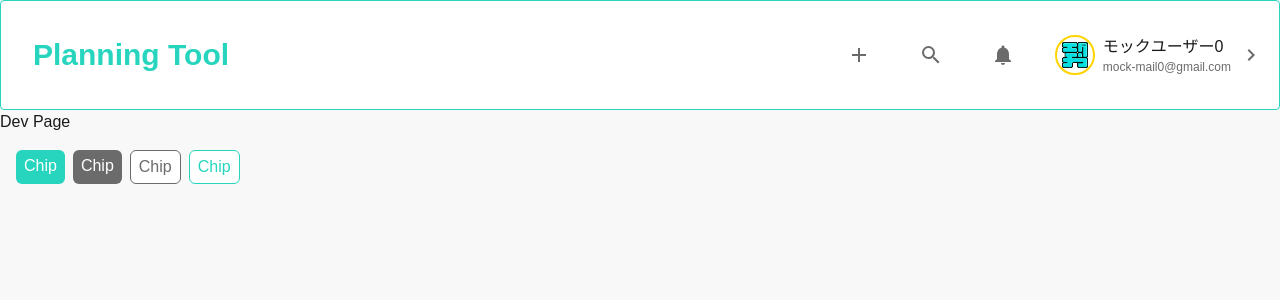
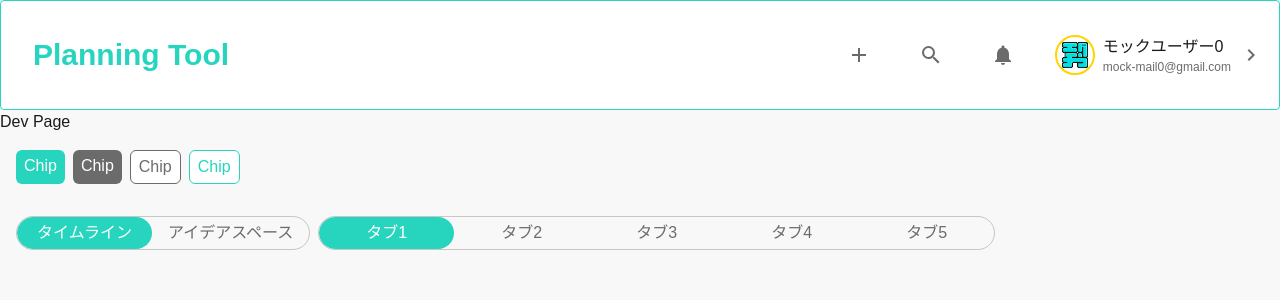
Before and after one commit to SOTA-swp/frontend, a Next.js app: page /dev in a window 1280 px wide. Shown: the top 300 px of the page. Built offline with nearby package versions, Linux system fonts and the light colour scheme.

Commit message:
✨ Tabを追加

```diff
--- a/app/dev/page.tsx
+++ b/app/dev/page.tsx
@@ -1,4 +1,5 @@
 import Chip from "@/components/Chip";
+import Tab from "@/components/Tab";
 
 export interface DevPageProps {
   a: undefined;
@@ -26,6 +27,28 @@ const DevPage: React.FC<DevPageProps> = ({}) => {
           Chip
         </Chip>
       </div>
+      <div className="flex gap-2 p-4">
+        <Tab
+          id={0}
+          tabList={[
+            {
+              label: "time-line",
+              itemContent: "タイムライン",
+            },
+            { label: "idea-space", itemContent: "アイデアスペース" },
+          ]}
+        />
+        <Tab
+          id={1}
+          tabList={[
+            { label: "1", itemContent: "タブ1" },
+            { label: "2", itemContent: "タブ2" },
+            { label: "3", itemContent: "タブ3" },
+            { label: "4", itemContent: "タブ4" },
+            { label: "5", itemContent: "タブ5" },
+          ]}
+        />
+      </div>
     </div>
   );
 };
--- /dev/null
+++ b/components/Tab.tsx
@@ -0,0 +1,81 @@
+"use client";
+import clsx from "clsx";
+import { motion } from "motion/react";
+import React from "react";
+
+interface TabItemProps {
+  label: string;
+  itemContent: React.ReactNode;
+}
+
+const TabItem = ({
+  itemContent,
+  onClick,
+  children,
+  className,
+}: TabItemProps & {
+  onClick: () => void;
+  children?: React.ReactNode;
+  className?: string;
+}) => {
+  return (
+    <button
+      onClick={() => onClick?.()}
+      className={clsx("relative px-1 py-1 z-10 min-w-[135px]")}>
+      {children}
+      <div className={clsx("relative z-10 px-3 rounded-full", className)}>
+        {itemContent}
+      </div>
+    </button>
+  );
+};
+
+function Tab({
+  id,
+  label,
+  tabList,
+  onChange,
+}: {
+  id?: string | number;
+  label?: string;
+  tabList?: TabItemProps[];
+  onChange?: (label: string) => void;
+}) {
+  const [stateLabel, setStateLabel] = React.useState(tabList?.[0]?.label || "");
+  const activeLabel = label || stateLabel;
+
+  const onChangeLabel = (newLabel: string) => {
+    onChange?.(newLabel);
+    setStateLabel(newLabel);
+  };
+
+  return (
+    <motion.div
+      layout
+      className={`flex border border-border rounded-full overflow-hidden select-none`}>
+      {tabList?.map((tab) => (
+        <TabItem
+          key={tab.label}
+          label={tab.label}
+          itemContent={tab.itemContent}
+          onClick={() => onChangeLabel(tab.label)}
+          className={clsx(
+            "transition-colors",
+            activeLabel === tab.label && "text-paper",
+            activeLabel !== tab.label &&
+              "text-text-secondary hover:text-primary hover:bg-primary/10"
+          )}>
+          {activeLabel === tab.label && (
+            <motion.div
+              className="absolute inset-0 bg-primary rounded-full"
+              layoutId={`tabSelector-${id}`}
+              transition={{ type: "spring", stiffness: 200, damping: 20 }}
+            />
+          )}
+        </TabItem>
+      ))}
+    </motion.div>
+  );
+}
+
+export default Tab;
```
